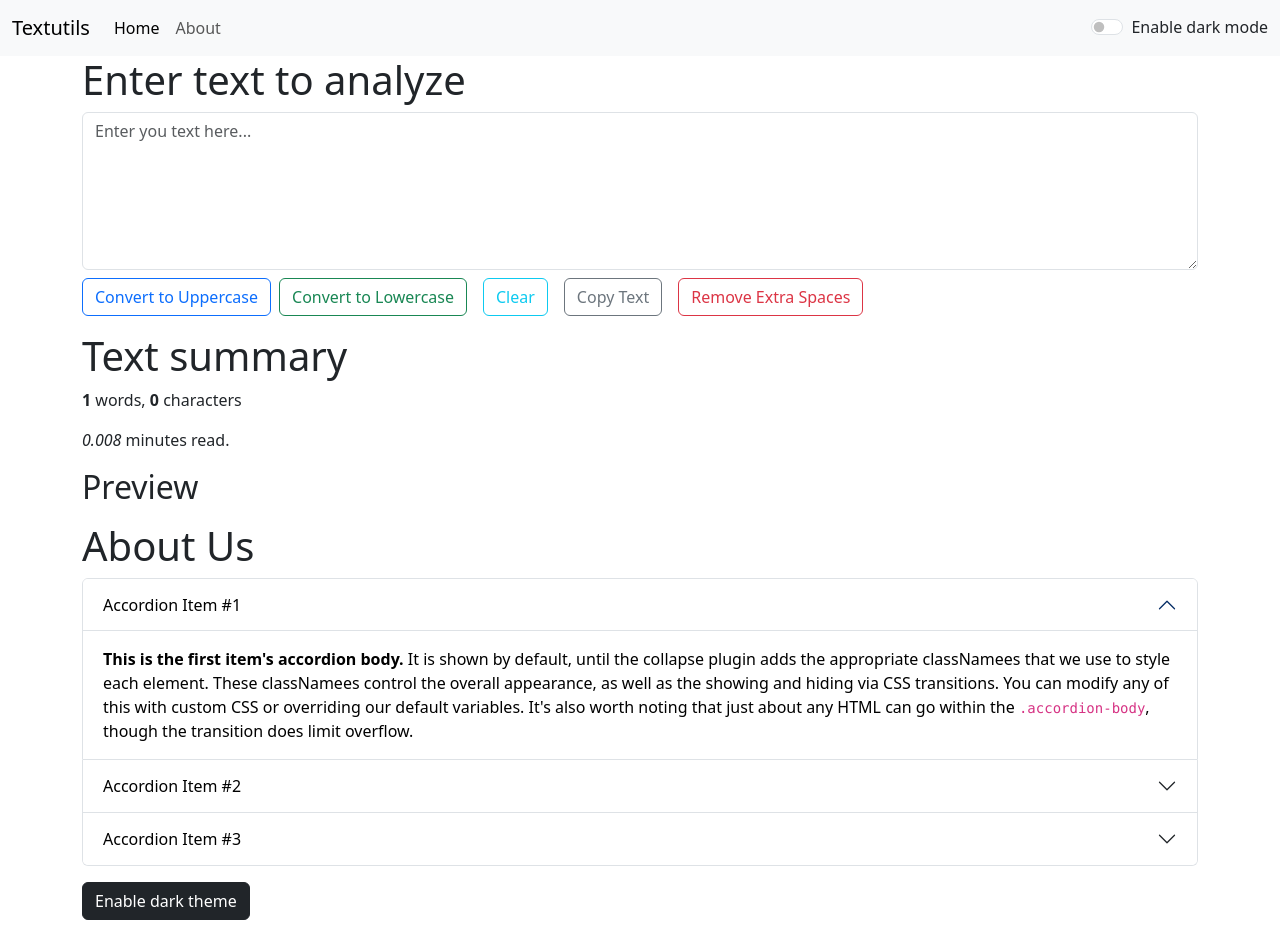
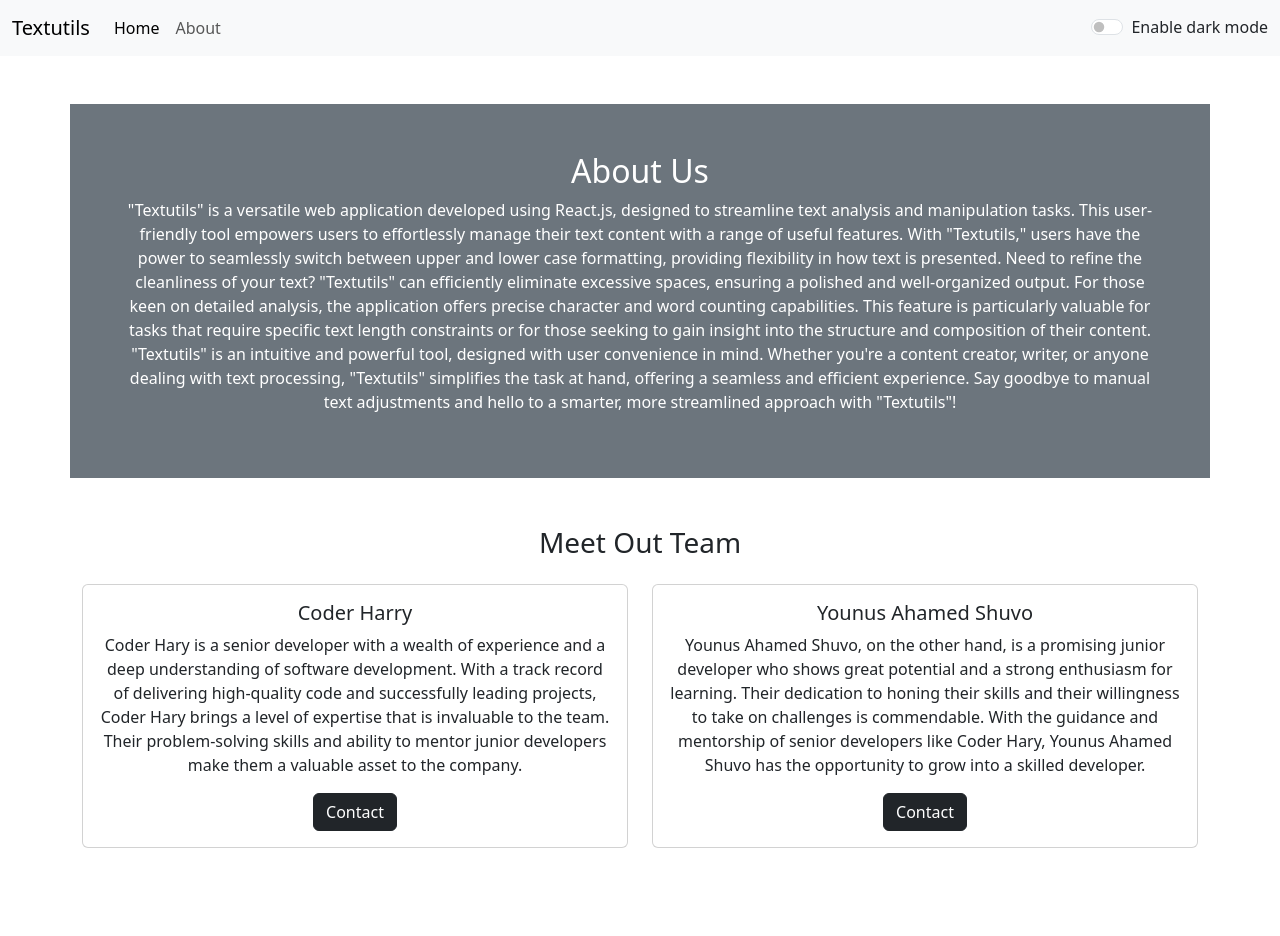
Before and after one commit to shuvo14051/amplify-react, a React (Create React App) app: page /about in a window 1280 px wide. After the commit the page ends 896 px from the top, so only its background shows below. Built offline with nearby package versions, Linux system fonts and the light colour scheme.

Commit message:
About page done

```diff
--- a/src/App.js
+++ b/src/App.js
@@ -3,28 +3,50 @@
 import About from "./components/About";
 import Navbar from "./components/Navbar";
 import TextForm from "./components/TextForm";
+import Alert from "./components/Alert";
+
+import { BrowserRouter, Routes, Route } from "react-router-dom";
 
 function App() {
   const [mode, setMode] = useState("light");
+  const [alert, setAlert] = useState("");
+
+  const showAlert = (message, type) => {
+    setAlert({
+      message: message,
+      type: type,
+    });
+    setTimeout(() => {
+      setAlert("");
+    }, 1500);
+  };
 
   const toogleMode = () => {
     if (mode === "light") {
       setMode("dark");
-      document.body.style.backgroundColor = "#333";
+      document.body.style.backgroundColor = "#13466e";
       document.body.style.color = "white";
+      showAlert("Dark mode has been enabled", "success");
     } else {
       setMode("light");
       document.body.style.backgroundColor = "white";
       document.body.style.color = "black";
+      showAlert("Light mode has been enabled", "success");
     }
   };
   return (
-    <div>
-      {/* <Navbar title="ShuvoBlog" /> */}
+    <BrowserRouter>
       <Navbar title="Textutils" mode={mode} toogleMode={toogleMode} />
-      <TextForm headline="Enter text to analyze" mode={mode} />
-      <About />
-    </div>
+      <Alert alert={alert} />
+      <Routes>
+        <Route exact path="/about" element={<About />} />
+        <Route
+          exact
+          path="/"
+          element={<TextForm headline="Enter your text to analyze" />}
+        />
+      </Routes>
+    </BrowserRouter>
   );
 }
 
--- a/src/components/About.js
+++ b/src/components/About.js
@@ -1,143 +1,93 @@
-import React, { useState } from "react";
+import React from "react";
 
-const About = () => {
-  const [myStyle, setmyStyle] = useState({
-    color: "black",
-    backgroundColor: "white",
-  });
-
-  const [textBtn, setTextBtn] = useState("Enable dark theme");
-
-  const toogleStyle = () => {
-    if (myStyle.color === "white") {
-      setmyStyle({
-        color: "black",
-        backgroundColor: "white",
-      });
-
-      setTextBtn("Enable dark theme");
-    } else {
-      setmyStyle({
-        color: "white",
-        backgroundColor: "black",
-      });
-      setTextBtn("Enable light theme");
-    }
+function About() {
+  const myStyle = {
+    width: 250,
+    height: 100,
   };
-
   return (
     <>
-      <div className="container">
-        <h1 className="my-2">About Us</h1>
-        <div className="accordion" id="accordionExample">
-          <div className="accordion-item" style={myStyle}>
-            <h2 className="accordion-header" id="headingOne">
-              <button
+      <div className="container bg-secondary text-white p-5 text-center my-5">
+        <h2>About Us</h2>
+        <p>
+          "Textutils" is a versatile web application developed using React.js,
+          designed to streamline text analysis and manipulation tasks. This
+          user-friendly tool empowers users to effortlessly manage their text
+          content with a range of useful features. With "Textutils," users have
+          the power to seamlessly switch between upper and lower case
+          formatting, providing flexibility in how text is presented. Need to
+          refine the cleanliness of your text? "Textutils" can efficiently
+          eliminate excessive spaces, ensuring a polished and well-organized
+          output. For those keen on detailed analysis, the application offers
+          precise character and word counting capabilities. This feature is
+          particularly valuable for tasks that require specific text length
+          constraints or for those seeking to gain insight into the structure
+          and composition of their content. "Textutils" is an intuitive and
+          powerful tool, designed with user convenience in mind. Whether you're
+          a content creator, writer, or anyone dealing with text processing,
+          "Textutils" simplifies the task at hand, offering a seamless and
+          efficient experience. Say goodbye to manual text adjustments and hello
+          to a smarter, more streamlined approach with "Textutils"!
+        </p>
+      </div>
+
+      <div className="container my-5 text-center">
+        <h3 className="my-4">Meet Out Team</h3>
+        <div className="row">
+          <div className="col">
+            <div className="card">
+              {/* <img
+                className="card-img-top"
+                src="hary.png"
+                alt="Card image cap"
                 style={myStyle}
-                className="accordion-button"
-                type="button"
-                data-bs-toggle="collapse"
-                data-bs-target="#collapseOne"
-                aria-expanded="true"
-                aria-controls="collapseOne"
-              >
-                Accordion Item #1
-              </button>
-            </h2>
-            <div
-              id="collapseOne"
-              className="accordion-collapse collapse show"
-              aria-labelledby="headingOne"
-              data-bs-parent="#accordionExample"
-            >
-              <div className="accordion-body">
-                <strong>This is the first item's accordion body.</strong> It is
-                shown by default, until the collapse plugin adds the appropriate
-                classNamees that we use to style each element. These classNamees
-                control the overall appearance, as well as the showing and
-                hiding via CSS transitions. You can modify any of this with
-                custom CSS or overriding our default variables. It's also worth
-                noting that just about any HTML can go within the{" "}
-                <code>.accordion-body</code>, though the transition does limit
-                overflow.
+              /> */}
+              <div className="card-body">
+                <h5 className="card-title">Coder Harry</h5>
+                <p className="card-text">
+                  Coder Hary is a senior developer with a wealth of experience
+                  and a deep understanding of software development. With a track
+                  record of delivering high-quality code and successfully
+                  leading projects, Coder Hary brings a level of expertise that
+                  is invaluable to the team. Their problem-solving skills and
+                  ability to mentor junior developers make them a valuable asset
+                  to the company.
+                </p>
+                <a href="#" className="btn btn-dark btn-block">
+                  Contact
+                </a>
               </div>
             </div>
           </div>
-          <div className="accordion-item" style={myStyle}>
-            <h2 className="accordion-header" id="headingTwo">
-              <button
+          <div className="col">
+            <div className="card">
+              {/* <img
+                className="card-img-top"
+                src="shuvo.png"
+                alt="Card image cap"
                 style={myStyle}
-                className="accordion-button collapsed"
-                type="button"
-                data-bs-toggle="collapse"
-                data-bs-target="#collapseTwo"
-                aria-expanded="false"
-                aria-controls="collapseTwo"
-              >
-                Accordion Item #2
-              </button>
-            </h2>
-            <div
-              id="collapseTwo"
-              className="accordion-collapse collapse"
-              aria-labelledby="headingTwo"
-              data-bs-parent="#accordionExample"
-            >
-              <div className="accordion-body">
-                <strong>This is the second item's accordion body.</strong> It is
-                hidden by default, until the collapse plugin adds the
-                appropriate classNamees that we use to style each element. These
-                classNamees control the overall appearance, as well as the
-                showing and hiding via CSS transitions. You can modify any of
-                this with custom CSS or overriding our default variables. It's
-                also worth noting that just about any HTML can go within the{" "}
-                <code>.accordion-body</code>, though the transition does limit
-                overflow.
-              </div>
-            </div>
-          </div>
-          <div className="accordion-item" style={myStyle}>
-            <h2 className="accordion-header" id="headingThree">
-              <button
-                style={myStyle}
-                className="accordion-button collapsed"
-                type="button"
-                data-bs-toggle="collapse"
-                data-bs-target="#collapseThree"
-                aria-expanded="false"
-                aria-controls="collapseThree"
-              >
-                Accordion Item #3
-              </button>
-            </h2>
-            <div
-              id="collapseThree"
-              className="accordion-collapse collapse"
-              aria-labelledby="headingThree"
-              data-bs-parent="#accordionExample"
-            >
-              <div className="accordion-body">
-                <strong>This is the third item's accordion body.</strong> It is
-                hidden by default, until the collapse plugin adds the
-                appropriate classNamees that we use to style each element. These
-                classNamees control the overall appearance, as well as the
-                showing and hiding via CSS transitions. You can modify any of
-                this with custom CSS or overriding our default variables. It's
-                also worth noting that just about any HTML can go within the{" "}
-                <code>.accordion-body</code>, though the transition does limit
-                overflow.
+              /> */}
+              <div className="card-body">
+                <h5 className="card-title">Younus Ahamed Shuvo</h5>
+                <p className="card-text">
+                  Younus Ahamed Shuvo, on the other hand, is a promising junior
+                  developer who shows great potential and a strong enthusiasm
+                  for learning. Their dedication to honing their skills and
+                  their willingness to take on challenges is commendable. With
+                  the guidance and mentorship of senior developers like Coder
+                  Hary, Younus Ahamed Shuvo has the opportunity to grow into a
+                  skilled developer.
+                </p>
+                <a href="#" className="btn btn-dark">
+                  Contact
+                </a>
               </div>
             </div>
           </div>
         </div>
       </div>
-      <div className="container">
-        <button onClick={toogleStyle} className="btn btn-dark my-3">
-          {textBtn}
-        </button>
-      </div>
     </>
   );
-};
+}
 
 export default About;
--- /dev/null
+++ b/src/components/Alert.js
@@ -0,0 +1,23 @@
+import React from "react";
+
+function Alert(props) {
+  const capitalize = (word) => {
+    const lower = word.toLowerCase();
+    return lower.charAt(0).toUpperCase() + lower.slice(1);
+  };
+  return (
+    props.alert && (
+      <div className="container-fluid my-2">
+        <div
+          className={`alert alert-${props.alert.type} alert-dismissible fade show`}
+          role="alert"
+        >
+          <strong> {capitalize(props.alert.type)}</strong>:{" "}
+          {props.alert.message}
+        </div>
+      </div>
+    )
+  );
+}
+
+export default Alert;
--- a/src/components/TextForm.js
+++ b/src/components/TextForm.js
@@ -6,22 +6,26 @@
   const handleUpClick = () => {
     let newText = text.toUpperCase();
     setText(newText);
+    props.showAlert("Convert to upper caser", "success");
   };
 
   const handleLoClick = () => {
     let newText = text.toLowerCase();
     setText(newText);
+    props.showAlert("Convert to lower caser", "success");
   };
 
   const handleClear = () => {
     let newText = "";
     setText(newText);
+    props.showAlert("Text cleared", "success");
   };
 
   const handleCopy = () => {
     let text = document.getElementById("myBox");
     text.select();
     navigator.clipboard.writeText(text.value);
+    props.showAlert("Copied", "success");
   };
 
   const handleOnChange = (event) => {
@@ -31,6 +35,7 @@
   const handleExtraSpace = () => {
     let newText = text.split(/[ ]+/);
     setText(newText.join(" "));
+    props.showAlert("Extra space removed", "success");
   };
 
   return (
@@ -48,41 +53,26 @@
           onChange={handleOnChange}
           placeholder="Enter you text here..."
           style={{
-            backgroundColor: props.mode === "dark" ? "#333" : "white",
-            color: props.mode === "white" ? "black" : "white",
+            backgroundColor: props.mode === "dark" ? "#13466e" : "white",
+            color: props.mode === "dark" ? "white" : "#042743",
           }}
         ></textarea>
-        <button
-          className="btn btn-outline-primary mt-2"
-          onClick={handleUpClick}
-        >
+        <button className="btn btn-danger mt-2" onClick={handleUpClick}>
           Convert to Uppercase
         </button>
 
-        <button
-          className="btn btn-outline-success mx-2 mt-2"
-          onClick={handleLoClick}
-        >
+        <button className="btn btn-danger mx-2 mt-2" onClick={handleLoClick}>
           Convert to Lowercase
         </button>
 
-        <button
-          className="btn btn-outline-info mx-2 mt-2"
-          onClick={handleClear}
-        >
+        <button className="btn btn-danger mx-2 mt-2" onClick={handleClear}>
           Clear
         </button>
-        <button
-          className="btn btn-outline-secondary mx-2 mt-2"
-          onClick={handleCopy}
-        >
+        <button className="btn btn-danger mx-2 mt-2" onClick={handleCopy}>
           Copy Text
         </button>
 
-        <button
-          className="btn btn-outline-danger mx-2 mt-2"
-          onClick={handleExtraSpace}
-        >
+        <button className="btn btn-danger mx-2 mt-2" onClick={handleExtraSpace}>
           Remove Extra Spaces
         </button>
       </div>
@@ -98,7 +88,7 @@
           <em>{0.008 * text.split(" ").length}</em> minutes read.
         </p>
         <h2>Preview</h2>
-        <p>{text}</p>
+        <p>{text.length > 0 ? text : "Enter text in the box to preview it"}</p>
       </div>
     </>
   );
```
Also changed, not shown: src/components/Navbar.js (+7 -6 lines).
